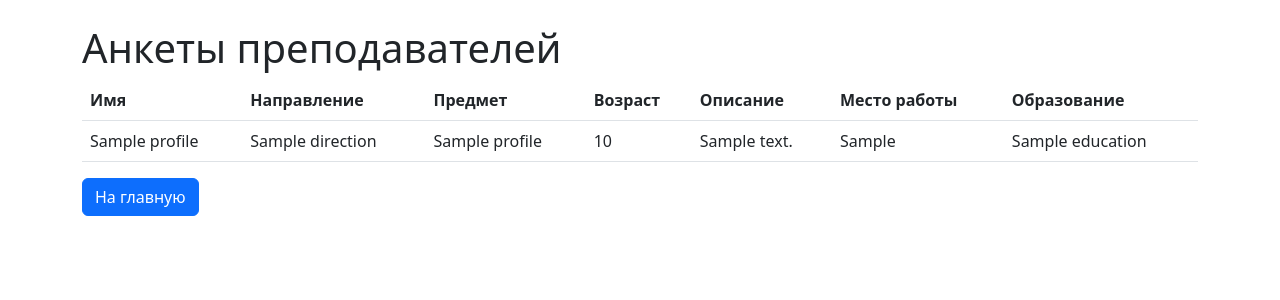
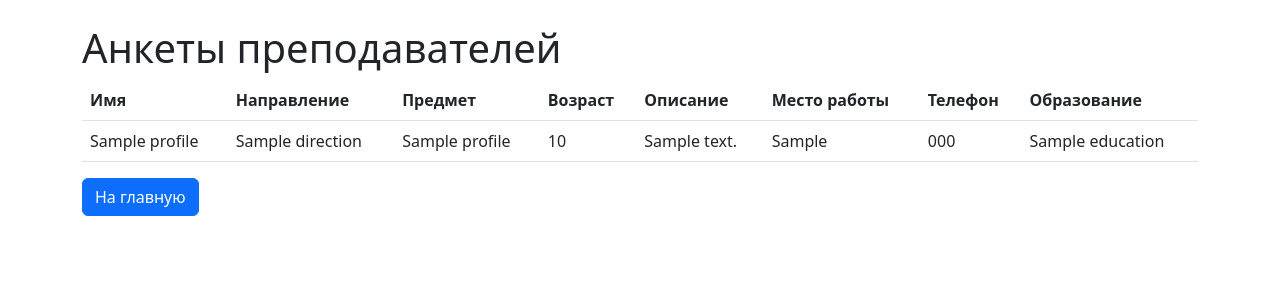
Before and after one commit to ssvXD/devHack_komandochka, a Flask app: template templates/profiles.html in a window 1280 px wide. Shown: the part 56-356 px from the top of the page. Run offline with Flask 3, Linux system fonts and the light colour scheme; the template is opened without the code that fills it: most values are stand-ins (such as "Sample title", 1, 10 or a date in 2020); parts of the project's set-up code (start-up, migrations or seed data) failed here and were passed over.

Commit message:
Update profiles.html

```diff
--- a/templates/profiles.html
+++ b/templates/profiles.html
@@ -24,6 +24,7 @@
                     <th>Возраст</th>
                     <th>Описание</th>
                     <th>Место работы</th>
+                    <th>Телефон</th>
                     <th>Образование</th>
                 </tr>
             </thead>
@@ -36,6 +37,7 @@
                     <td>{{ profile.age }}</td>
                     <td>{{ profile.description }}</td>
                     <td>{{ profile.work_place }}</td>
+                    <td>{{ profile.phone}}</td>
                     <td>{{ profile.education }}</td>
                 </tr>
                 {% endfor %}
```
